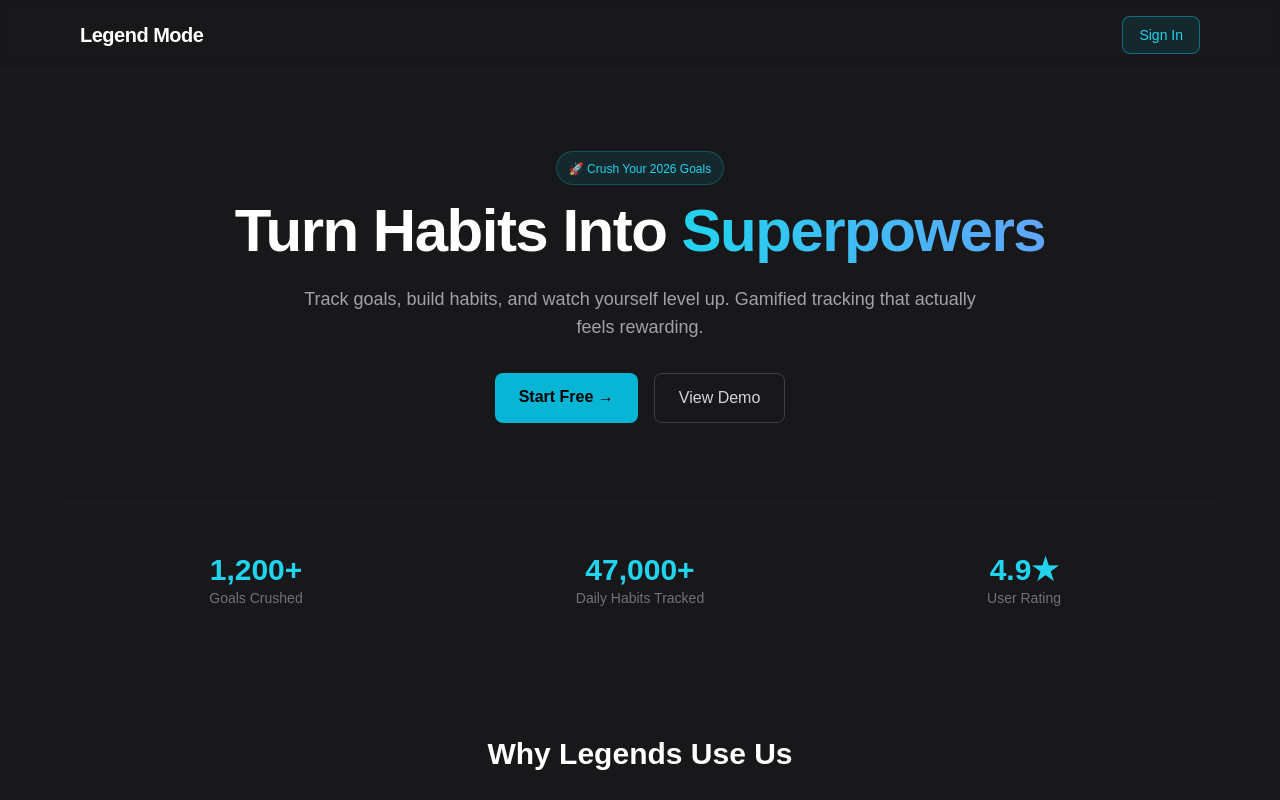
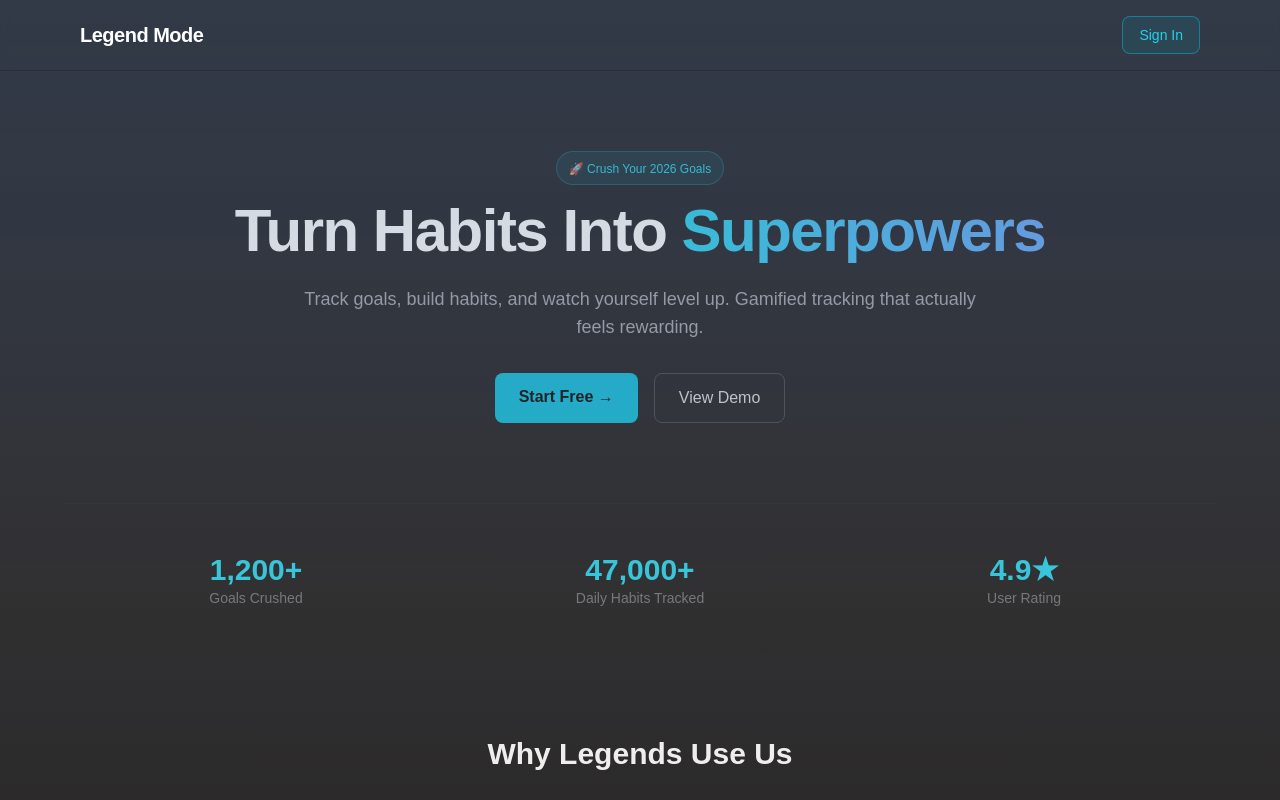
Before and after one commit to abhijithlolla/legendmode-2026, a Next.js app: page /landing in a window 1280 px wide. Shown: the top 800 px of the page. Built offline with nearby package versions, Linux system fonts and the light colour scheme.

Commit message:
feat: add ultra-realistic rocket animation to landing page

```diff
--- a/app/landing/page.tsx
+++ b/app/landing/page.tsx
@@ -1,9 +1,11 @@
 import Link from "next/link";
 import { CheckCircle2, Zap, TrendingUp, Users } from "lucide-react";
+import RocketBackground from "@/components/RocketBackground";
 
 export default function Landing() {
   return (
     <div className="min-h-screen bg-gradient-to-b from-zinc-900 via-zinc-900 to-black text-white">
+            <RocketBackground />
       {/* NAVBAR */}
       <nav className="sticky top-0 z-50 border-b border-zinc-800/50 backdrop-blur-sm">
         <div className="max-w-6xl mx-auto px-4 py-4 flex items-center justify-between">
```
